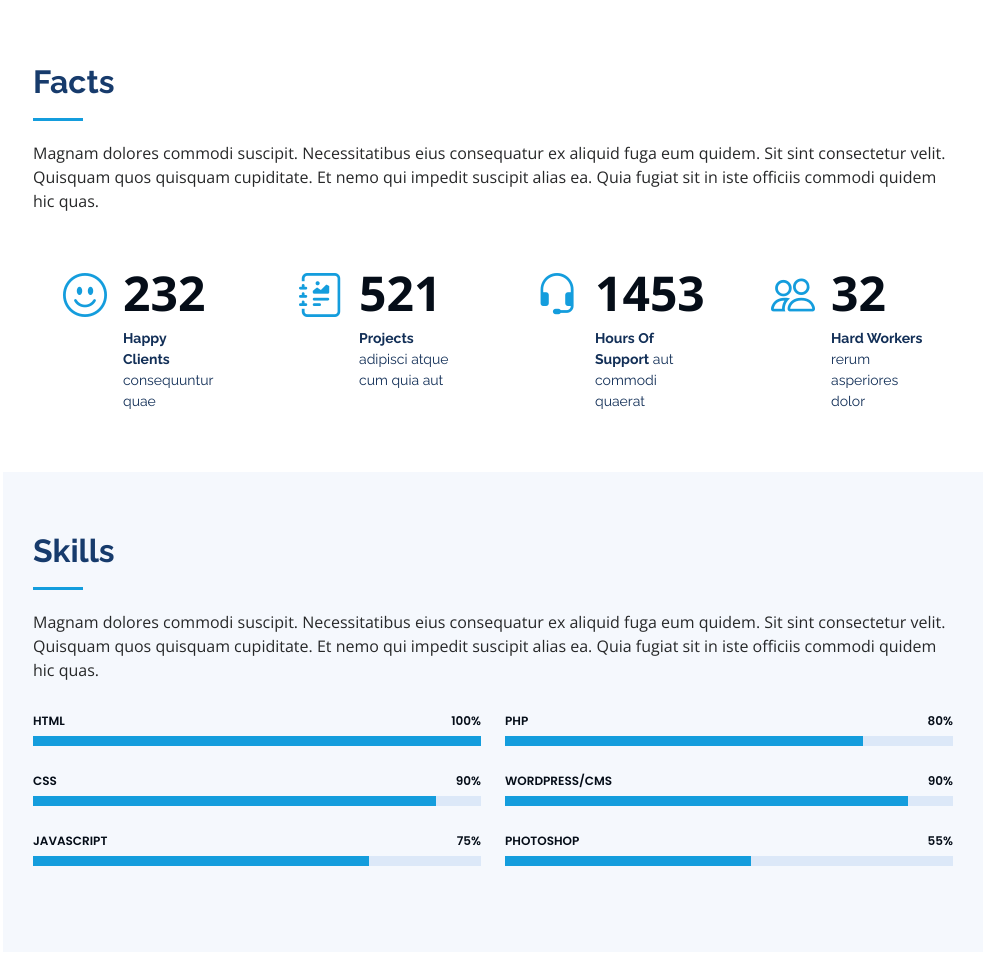
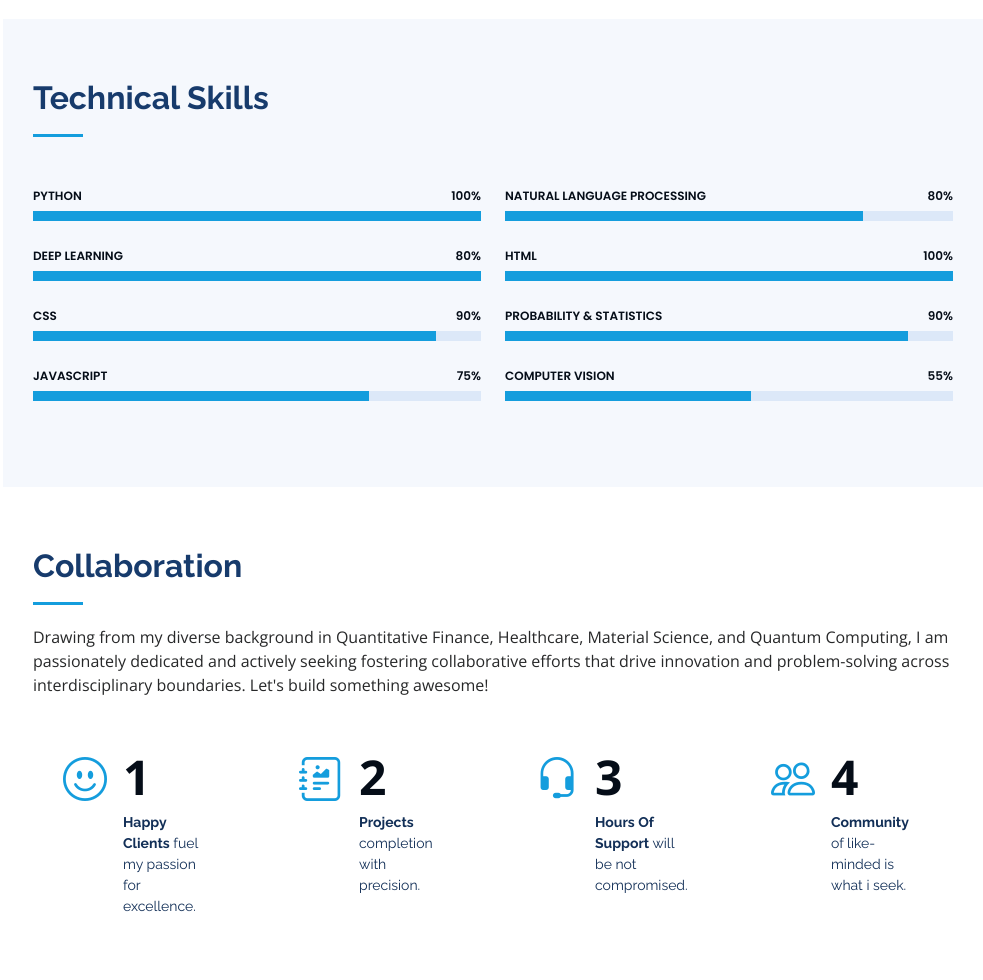
Before and after one commit to prajjwal-io/prajjwal-io.github.io-old, a plain HTML site: page index.html in a window 1280 px wide. Shown: the part 1781-2761 px from the top of the page, without its empty margins (297-1280 px from the left). Drawn offline with nearby package versions, Linux system fonts and the light colour scheme.

Commit message:
completed collaboration and technical skills

```diff
--- a/index.html
+++ b/index.html
@@ -73,7 +73,7 @@
   <section id="hero" class="d-flex flex-column justify-content-center align-items-center">
     <div class="hero-container" data-aos="fade-in">
       <h1>Prajjwal Srivastav</h1>
-      <p>I'm a <span class="typed" data-typed-items="Data scientist, Data Engineer, Developer, Researcher"></span></p>
+      <p>I'm a <span class="typed" data-typed-items="Data scientist, Developer, Researcher, Fitness Freak"></span></p>
     </div>
   </section><!-- End Hero -->
 
@@ -123,7 +123,7 @@
               Presently, employed by <a href="https://artpark.in/">
                 Artpark @IISc</a> as a Data Analyst. I am involved in two state-of-art projects :
                 <p>
-                <a href="https://artpark.in/one-health-climate">1. One Health &amp; Climate</a> : where my work is to support stakeholders with data-driven public health responses to endemic, epidemic and climate-related threats.I leverage various statistical and AI/ML based approaches in collaboration with researchers and professionals worldwide. Here i was also involved creating a robust data pipeline which ingests data from various formats and in the end visulaize them into dashboards levergaing HTML, CSS, Vanilla JS.
+                <a href="https://artpark.in/one-health-climate">1. One Health &amp; Climate</a> : where my work is to support stakeholders with data-driven public health responses to endemic, epidemic and climate-related threats. I leverage various statistical and AI/ML based approaches in collaboration with researchers and professionals worldwide. Here i was also involved creating a robust data pipeline which ingests data from various formats and in the end visulaize them into dashboards levergaing HTML, CSS, Vanilla JS.
                 </p>
                 <p>
                 <a href="https://artpark.in/language-data-ai">2. Language Data &amp; AI</a>,
@@ -133,6 +133,9 @@
               I received my master’s from <a href="https://www.iiserpune.ac.in/">IISER Pune</a> which is an autonomous institution of the Ministry of Education, Govt. of India.
               During my stay i was involved in multiple research projects and in the end worked in a mathematical medicine lab for a year to submit <a href="http://dr.iiserpune.ac.in:8080/xmlui/handle/123456789/7639">My research</a> within
               <a href="https://www.iiserpune.ac.in/research/department/biology/people/faculty/regular-faculty/pranay-goel/271">Prof. Pranay Goel</a>.
+              <!-- My experience involves working in Domains like Finance, Healthcare, Material Science &amp; Quantum Computing. -->
+            </p>
+            <p>
             </p>
             </div>
         </div>
@@ -140,61 +143,15 @@
     </section>
     <!-- End About Section -->
 
-    <!-- ======= Facts Section ======= -->
-    <section id="facts" class="facts">
-      <div class="container">
 
-        <div class="section-title">
-          <h2>Facts</h2>
-          <p>Magnam dolores commodi suscipit. Necessitatibus eius consequatur ex aliquid fuga eum quidem. Sit sint consectetur velit. Quisquam quos quisquam cupiditate. Et nemo qui impedit suscipit alias ea. Quia fugiat sit in iste officiis commodi quidem hic quas.</p>
-        </div>
-
-        <div class="row no-gutters">
-
-          <div class="col-lg-3 col-md-6 d-md-flex align-items-md-stretch" data-aos="fade-up">
-            <div class="count-box">
-              <i class="bi bi-emoji-smile"></i>
-              <span data-purecounter-start="0" data-purecounter-end="232" data-purecounter-duration="1" class="purecounter"></span>
-              <p><strong>Happy Clients</strong> consequuntur quae</p>
-            </div>
-          </div>
-
-          <div class="col-lg-3 col-md-6 d-md-flex align-items-md-stretch" data-aos="fade-up" data-aos-delay="100">
-            <div class="count-box">
-              <i class="bi bi-journal-richtext"></i>
-              <span data-purecounter-start="0" data-purecounter-end="521" data-purecounter-duration="1" class="purecounter"></span>
-              <p><strong>Projects</strong> adipisci atque cum quia aut</p>
-            </div>
-          </div>
-
-          <div class="col-lg-3 col-md-6 d-md-flex align-items-md-stretch" data-aos="fade-up" data-aos-delay="200">
-            <div class="count-box">
-              <i class="bi bi-headset"></i>
-              <span data-purecounter-start="0" data-purecounter-end="1453" data-purecounter-duration="1" class="purecounter"></span>
-              <p><strong>Hours Of Support</strong> aut commodi quaerat</p>
-            </div>
-          </div>
-
-          <div class="col-lg-3 col-md-6 d-md-flex align-items-md-stretch" data-aos="fade-up" data-aos-delay="300">
-            <div class="count-box">
-              <i class="bi bi-people"></i>
-              <span data-purecounter-start="0" data-purecounter-end="32" data-purecounter-duration="1" class="purecounter"></span>
-              <p><strong>Hard Workers</strong> rerum asperiores dolor</p>
-            </div>
-          </div>
-
-        </div>
-
-      </div>
-    </section><!-- End Facts Section -->
 
     <!-- ======= Skills Section ======= -->
     <section id="skills" class="skills section-bg">
       <div class="container">
 
         <div class="section-title">
-          <h2>Skills</h2>
-          <p>Magnam dolores commodi suscipit. Necessitatibus eius consequatur ex aliquid fuga eum quidem. Sit sint consectetur velit. Quisquam quos quisquam cupiditate. Et nemo qui impedit suscipit alias ea. Quia fugiat sit in iste officiis commodi quidem hic quas.</p>
+          <h2>Technical Skills</h2>
+          <!-- <p>Magnam dolores commodi suscipit. Necessitatibus eius consequatur ex aliquid fuga eum quidem. Sit sint consectetur velit. Quisquam quos quisquam cupiditate. Et nemo qui impedit suscipit alias ea. Quia fugiat sit in iste officiis commodi quidem hic quas.</p> -->
         </div>
 
         <div class="row skills-content">
@@ -202,7 +159,13 @@
           <div class="col-lg-6" data-aos="fade-up">
 
             <div class="progress">
-              <span class="skill">HTML <i class="val">100%</i></span>
+              <span class="skill">Python <i class="val">100%</i></span>
+              <div class="progress-bar-wrap">
+                <div class="progress-bar" role="progressbar" aria-valuenow="100" aria-valuemin="0" aria-valuemax="100"></div>
+              </div>
+            </div>
+            <div class="progress">
+              <span class="skill">Deep learning <i class="val">80%</i></span>
               <div class="progress-bar-wrap">
                 <div class="progress-bar" role="progressbar" aria-valuenow="100" aria-valuemin="0" aria-valuemax="100"></div>
               </div>
@@ -227,21 +190,27 @@
           <div class="col-lg-6" data-aos="fade-up" data-aos-delay="100">
 
             <div class="progress">
-              <span class="skill">PHP <i class="val">80%</i></span>
+              <span class="skill">Natural Language Processing<i class="val">80%</i></span>
               <div class="progress-bar-wrap">
                 <div class="progress-bar" role="progressbar" aria-valuenow="80" aria-valuemin="0" aria-valuemax="100"></div>
               </div>
             </div>
+            <div class="progress">
+              <span class="skill">HTML <i class="val">100%</i></span>
+              <div class="progress-bar-wrap">
+                <div class="progress-bar" role="progressbar" aria-valuenow="100" aria-valuemin="0" aria-valuemax="100"></div>
+              </div>
+            </div>
 
             <div class="progress">
-              <span class="skill">WordPress/CMS <i class="val">90%</i></span>
+              <span class="skill">Probability &amp; Statistics <i class="val">90%</i></span>
               <div class="progress-bar-wrap">
                 <div class="progress-bar" role="progressbar" aria-valuenow="90" aria-valuemin="0" aria-valuemax="100"></div>
               </div>
             </div>
 
             <div class="progress">
-              <span class="skill">Photoshop <i class="val">55%</i></span>
+              <span class="skill">Computer vision <i class="val">55%</i></span>
               <div class="progress-bar-wrap">
                 <div class="progress-bar" role="progressbar" aria-valuenow="55" aria-valuemin="0" aria-valuemax="100"></div>
               </div>
@@ -253,6 +222,56 @@
 
       </div>
     </section><!-- End Skills Section -->
+
+    <!-- ======= Facts Section ======= -->
+    <section id="facts" class="facts">
+      <div class="container">
+
+        <div class="section-title">
+          <h2>Collaboration</h2>
+          <p>Drawing from my diverse background in Quantitative Finance, Healthcare, Material Science, and Quantum Computing, I am passionately dedicated and actively seeking fostering collaborative efforts that drive innovation and problem-solving across interdisciplinary boundaries. Let's build something awesome!</p>
+        </div>
+
+        <div class="row no-gutters">
+
+          <div class="col-lg-3 col-md-6 d-md-flex align-items-md-stretch" data-aos="fade-up">
+            <div class="count-box">
+              <i class="bi bi-emoji-smile"></i>
+              <span data-purecounter-start="0" data-purecounter-end="1" data-purecounter-duration="1" class="purecounter"></span>
+              <p><strong>Happy Clients</strong> fuel my passion for excellence.</p>
+            </div>
+          </div>
+
+          <div class="col-lg-3 col-md-6 d-md-flex align-items-md-stretch" data-aos="fade-up" data-aos-delay="100">
+            <div class="count-box">
+              <i class="bi bi-journal-richtext"></i>
+              <span data-purecounter-start="0" data-purecounter-end="2" data-purecounter-duration="1" class="purecounter"></span>
+              <p><strong>Projects</strong> completion with  precision.</p>
+            </div>
+          </div>
+
+          <div class="col-lg-3 col-md-6 d-md-flex align-items-md-stretch" data-aos="fade-up" data-aos-delay="200">
+            <div class="count-box">
+              <i class="bi bi-headset"></i>
+              <span data-purecounter-start="0" data-purecounter-end="3" data-purecounter-duration="1" class="purecounter"></span>
+              <p><strong>Hours Of Support</strong> will be not compromised.</p>
+            </div>
+          </div>
+
+          <div class="col-lg-3 col-md-6 d-md-flex align-items-md-stretch" data-aos="fade-up" data-aos-delay="300">
+            <div class="count-box">
+              <i class="bi bi-people"></i>
+              <span data-purecounter-start="0" data-purecounter-end="4" data-purecounter-duration="1" class="purecounter"></span>
+              <p><strong>Community</strong> of like-minded is what i seek.</p>
+            </div>
+          </div>
+
+        </div>
+
+      </div>
+    </section><!-- End Facts Section -->
+
+
 
     <!-- ======= Resume Section ======= -->
     <section id="resume" class="resume">
```
